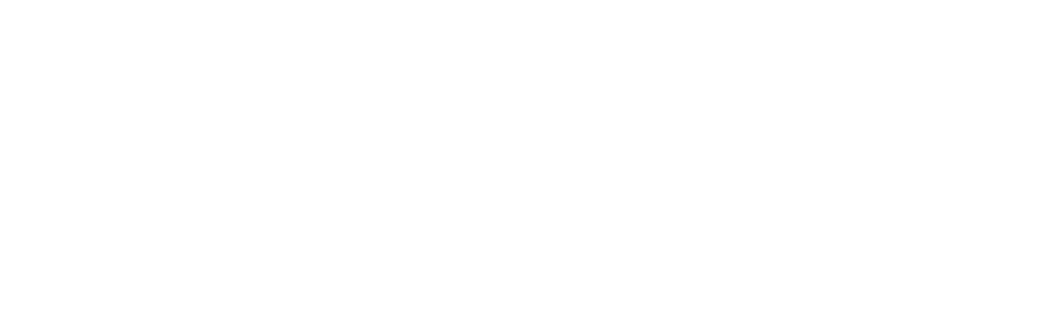
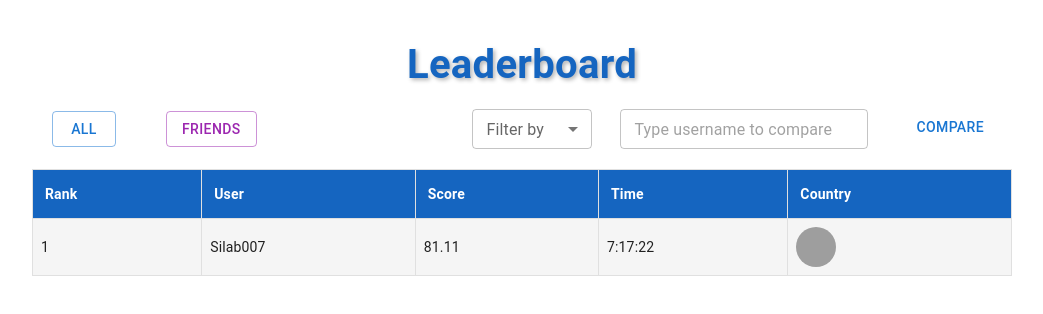
Before and after one commit to Masoom-Wahid/KardanLeetCode, a React (Create React App) app: page /leaderboard in a window 1280 px wide. Before the commit this address had no page. Shown: the top 314 px of the page, without its empty margins (118-1161 px from the left). Built offline with nearby package versions, Linux system fonts and the light colour scheme; grey boxes are pictures that could not be loaded.

Commit message:
Added Leaderboard plus fixed bugs

```diff
--- a/src/App.js
+++ b/src/App.js
@@ -6,7 +6,7 @@
 import ChallengeTableOrganism from "./components/Challanges/Organism/ChallengeTableOrganism";
 import ChallengesListOrganism from "./components/ContestantChallanges/Organisms/ChallengesListOrganism";
 import ChallengesPage from "./components/ContestantChallanges/Organisms/Challenges";
-
+import LeaderboardPage from "./components/LeaderBoard/Organisms/LeaderboardPage";
 
 function App() {
   return (
@@ -14,8 +14,9 @@
       <div className="App">
         <Routes>
           <Route path="/" element={<Login />} />
-          <Route path="/challanges" element={<ContestChallenges />} />
-          <Route path="/challanges-list" element={<ChallengesPage />} />
+          <Route path="/challenges" element={<ContestChallenges />} />
+          <Route path="/challenges-list" element={<ChallengesPage />} />
+          <Route path="/leaderboard" element={<LeaderboardPage />} />
         </Routes>
       </div>
     </Router>
--- /dev/null
+++ b/src/components/LeaderBoard/Atom/ButtonAtom.jsx
@@ -0,0 +1,20 @@
+import { Button } from "@mui/material";
+import { styled } from "@mui/material/styles";
+
+const StyledButton = styled(Button)({
+  backgroundColor: "#1565c0",
+  color: "white",
+  "&:hover": {
+    backgroundColor: "#0d47a1",
+  },
+});
+
+const ButtonAtom = ({ children, onClick, ...props }) => {
+  return (
+    <StyledButton onClick={onClick} {...props}>
+      {children}
+    </StyledButton>
+  );
+};
+
+export default ButtonAtom;
--- /dev/null
+++ b/src/components/LeaderBoard/Atom/InputAtom.jsx
@@ -0,0 +1,9 @@
+import { TextField } from "@mui/material";
+
+const InputAtom = ({ placeholder, value, onChange }) => {
+  return (
+    <TextField placeholder={placeholder} value={value} onChange={onChange} />
+  );
+};
+
+export default InputAtom;
--- /dev/null
+++ b/src/components/LeaderBoard/Atom/SelectAtom.jsx
@@ -0,0 +1,18 @@
+import { FormControl, InputLabel, Select, MenuItem } from "@mui/material";
+
+const SelectAtom = ({ label, value, onChange, options }) => {
+  return (
+    <FormControl>
+      <InputLabel>{label}</InputLabel>
+      <Select value={value} label={label} onChange={onChange}>
+        {options.map((option) => (
+          <MenuItem key={option.value} value={option.value}>
+            {option.label}
+          </MenuItem>
+        ))}
+      </Select>
+    </FormControl>
+  );
+};
+
+export default SelectAtom;
--- /dev/null
+++ b/src/components/LeaderBoard/Molecules/LeaderboardRowMolecule.jsx
@@ -0,0 +1,27 @@
+import React from "react";
+import { TableRow, TableCell, Avatar } from "@mui/material";
+import { styled } from "@mui/material/styles";
+
+const StyledTableRow = styled(TableRow)(({ theme }) => ({
+  "&:hover": {
+    backgroundColor: theme.palette.action.hover,
+  },
+}));
+
+const LeaderboardRowMolecule = ({ rank, user, score, time, country }) => {
+  return (
+    <StyledTableRow>
+      <TableCell component="th" scope="row">
+        {rank}
+      </TableCell>
+      <TableCell>{user}</TableCell>
+      <TableCell>{score}</TableCell>
+      <TableCell>{time}</TableCell>
+      <TableCell>
+        <Avatar src={country} />
+      </TableCell>
+    </StyledTableRow>
+  );
+};
+
+export default LeaderboardRowMolecule;
--- /dev/null
+++ b/src/components/LeaderBoard/Organisms/LeaderboardPage.jsx
@@ -0,0 +1,47 @@
+import React, { useState } from "react";
+import {
+  Box,
+  Typography,
+  ButtonGroup,
+  TextField,
+  MenuItem,
+  FormControl,
+  InputLabel,
+  Select,
+} from "@mui/material";
+import LeaderboardTableOrganism from "./LeaderboardTableOrganism";
+import ButtonAtom from "../Atom/ButtonAtom"; // Ensure ButtonAtom can accept 'selected' prop or style conditionally
+import "./LeaderboardPage.scss"; // Ensure you have this SCSS file for styles
+
+const LeaderboardPage = () => {
+  const [filter, setFilter] = useState("all");
+  const [searchTerm, setSearchTerm] = useState("");
+  const [page, setPage] = useState(0);
+  const [rowsPerPage, setRowsPerPage] = useState(10);
+
+  // Handler for filter change
+  const handleFilterChange = (event) => {
+    setFilter(event.target.value);
+  };
+
+  // Handler for search change
+  const handleSearchChange = (event) => {
+    setSearchTerm(event.target.value);
+  };
+
+  const leaderboardData = [];
+  const filterOptions = [
+    { value: "school", label: "School" },
+    { value: "company", label: "Company" },
+    { value: "country", label: "Country" },
+  ];
+
+  return (
+    <Box className="leaderboard-page">
+      <LeaderboardTableOrganism leaderboardData={leaderboardData} />
+      {/* Pagination and additional content goes here */}
+    </Box>
+  );
+};
+
+export default LeaderboardPage;
--- /dev/null
+++ b/src/components/LeaderBoard/Organisms/LeaderboardPage.scss
@@ -0,0 +1,25 @@
+.leaderboard-page {
+  .leaderboard-title {
+    color: #1565c0; // Blue from the logo
+    text-shadow: 2px 2px 4px rgba(0,0,0,0.3);
+    font-weight: bold;
+    font-size: 2.5rem;
+    margin-top: 40px;
+    margin-bottom: 20px;
+  }
+
+  .controls-container {
+    display: flex;
+    justify-content: space-between;
+    align-items: center;
+    margin-bottom: 20px;
+
+    .filter-buttons {
+    }
+
+    .search-filter-container {
+      display: flex;
+      align-items: center;
+    }
+  }
+}
--- /dev/null
+++ b/src/components/LeaderBoard/Organisms/LeaderboardTableOrganism.jsx
@@ -0,0 +1,144 @@
+import React, { useState } from "react";
+import {
+  Box,
+  Table,
+  TableBody,
+  TableHead,
+  TableRow,
+  TableCell,
+  Button,
+  Typography,
+  Select,
+  MenuItem,
+  InputLabel,
+  FormControl,
+  TextField,
+} from "@mui/material";
+import LeaderboardRowMolecule from "../Molecules/LeaderboardRowMolecule";
+import { styled } from "@mui/material/styles";
+import "./LeaderboardTableOrganism.scss";
+
+const StyledTable = styled(Table)(({ theme }) => ({
+  minWidth: 650,
+  borderCollapse: "collapse",
+  "& thead th": {
+    fontWeight: "bold",
+    backgroundColor: theme.palette.primary.main,
+    color: theme.palette.common.white,
+    "&:hover": {
+      backgroundColor: theme.palette.primary.dark,
+    },
+  },
+  "& thead th, & tbody td": {
+    border: "1px solid #e0e0e0",
+  },
+}));
+
+const mockLeaderboardData = [
+  {
+    rank: 1,
+    user: "Silab007",
+    score: "81.11",
+    time: "7:17:22",
+    country: "CountryFlag.png",
+  },
+];
+
+const LeaderboardTableOrganism = () => {
+  const [filter, setFilter] = useState("");
+  const [searchTerm, setSearchTerm] = useState("");
+
+  const StyledFormControl = styled(FormControl)({
+    minWidth: 120,
+    maxWidth: 300,
+  });
+
+  const StyledButton = styled(Button)({
+    margin: "0 20px",
+    height: "36px",
+  });
+
+  const filterOptions = [
+    { value: "school", label: "School" },
+    { value: "company", label: "Company" },
+    { value: "country", label: "Country" },
+  ];
+
+  return (
+    <>
+      <Box className="leaderboard-table-container">
+        <Typography variant="h4" className="leaderboard-title">
+          Leaderboard
+        </Typography>
+
+        <Box
+          sx={{
+            display: "flex",
+            justifyContent: "space-between",
+            alignItems: "center",
+            marginBottom: "20px",
+          }}
+        >
+          <Box sx={{ display: "flex", gap: "10px" }}>
+            <StyledButton
+              variant={filter === "all" ? "contained" : "outlined"}
+              color="primary"
+            >
+              All
+            </StyledButton>
+            <StyledButton
+              variant={filter === "friends" ? "contained" : "outlined"}
+              color="secondary"
+            >
+              Friends
+            </StyledButton>
+          </Box>
+          <Box sx={{ display: "flex", gap: "20px" }}>
+            <StyledFormControl variant="outlined" size="small">
+              <InputLabel>Filter by</InputLabel>
+              <Select
+                value={filter}
+                onChange={(e) => setFilter(e.target.value)}
+                label="Filter by"
+              >
+                {filterOptions.map((option) => (
+                  <MenuItem key={option.value} value={option.value}>
+                    {option.label}
+                  </MenuItem>
+                ))}
+              </Select>
+            </StyledFormControl>
+            <TextField
+              size="small"
+              placeholder="Type username to compare"
+              value={searchTerm}
+              onChange={(e) => setSearchTerm(e.target.value)}
+              style={{ marginLeft: "8px" }}
+            />
+            <StyledButton onClick={() => console.log("Compare", searchTerm)}>
+              Compare
+            </StyledButton>
+          </Box>
+        </Box>
+        <StyledTable>
+          <TableHead sx={{ backgroundColor: "#1565c0" }} className="header">
+            <TableRow>
+              <TableCell className="table-header-cell">Rank</TableCell>
+              <TableCell className="table-header-cell">User</TableCell>
+              <TableCell className="table-header-cell">Score</TableCell>
+              <TableCell className="table-header-cell">Time</TableCell>
+              <TableCell className="table-header-cell">Country</TableCell>
+            </TableRow>
+          </TableHead>
+          <TableBody>
+            {mockLeaderboardData.map((row, index) => (
+              <LeaderboardRowMolecule key={index} {...row} />
+            ))}
+          </TableBody>
+        </StyledTable>
+      </Box>
+    </>
+  );
+};
+
+export default LeaderboardTableOrganism;
--- /dev/null
+++ b/src/components/LeaderBoard/Organisms/LeaderboardTableOrganism.scss
@@ -0,0 +1,63 @@
+.table-header-cell {
+  cursor: pointer;
+  &:hover {
+    background-color: darken(#1565c0, 10%);
+  }
+}
+
+.leaderboard-table-container {
+  margin: 0 150px;
+
+  .table-header-cell {
+    font-weight: bold;
+    background-color: #1565c0;
+    color: white;
+    cursor: pointer;
+    &:hover {
+      background-color: darken(#1565c0, 10%);
+    }
+  }
+
+  .MuiTableHead-root {
+    th {
+      text-align: left;
+      padding: 12px;
+    }
+  }
+
+  .MuiTableRow-root {
+    &:nth-of-type(odd) {
+      background-color: #f5f5f5;
+    }
+    &:nth-of-type(even) {
+      background-color: #e0e0e0;
+    }
+  }
+
+  .MuiTableCell-root {
+    border: 1px solid #e0e0e0;
+    padding: 8px;
+  }
+}
+
+.filter-buttons {
+  .MuiButton-root {
+    margin: 20px;
+    min-height: 36px;
+  }
+}
+
+.search-filter-container {
+  .MuiFormControl-root {
+    margin-right: 20px;
+    width: 200px;
+  }
+}
+
+.leaderboard-title {
+  color: #1565c0;
+  text-shadow: 1px 1px 3px rgba(0,0,0,0.3);
+  font-size: 2.5rem;
+  margin-top: 40px;
+  margin-bottom: 20px;
+}
```
